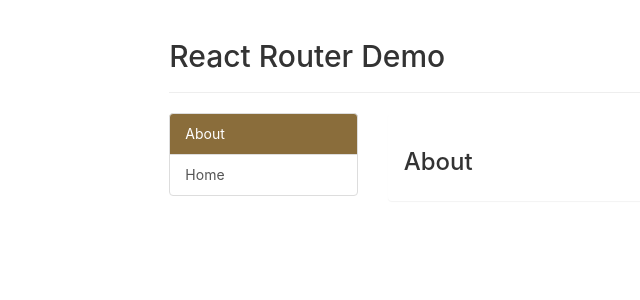
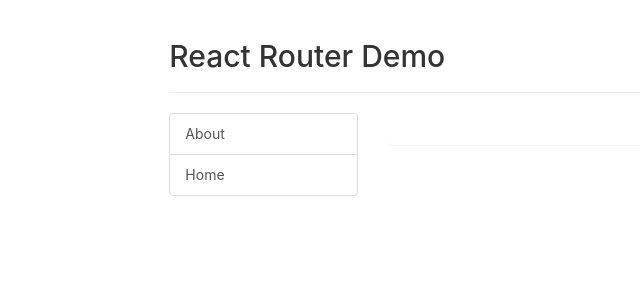
Before and after one commit to BUGHERE/hello-react, a React (Create React App) app: page /about in a window 1280 px wide. Shown: the top 300 px of the page, without its empty margins (49-689 px from the left). Built offline with nearby package versions, Linux system fonts and the light colour scheme.

Commit message:
Switch的使用和解决样式丢失问题

```diff
--- a/public/index.html
+++ b/public/index.html
@@ -27,7 +27,7 @@
       work correctly both with client-side routing and a non-root public URL.
       Learn how to configure a non-root public URL by running `npm run build`.
     -->
-    <link rel="stylesheet" href="./css/bootstrap.css"/>
+    <link rel="stylesheet" href="%PUBLIC_URL%/css/bootstrap.css"/>
     <title>React App</title>
     <style>
       .atguigu{
--- a/src/App.jsx
+++ b/src/App.jsx
@@ -1,5 +1,5 @@
 import React, {Component} from 'react';
-import {Route} from 'react-router-dom'
+import {Route, Switch} from 'react-router-dom'
 import About from './pages/About'
 import Home from './pages/Home'
 import Header from './components/Header'
@@ -16,17 +16,18 @@ export default class App extends Component {
               {/*原生（有刷跳转）*/}
               {/*<a className="list-group-item" href="./about.html">About</a>*/}
               {/*<a className="list-group-item active" href="./home.html">Home</a>*/}
-
-              <MyNavLink to="/about">About</MyNavLink>
-              <MyNavLink to="/home">Home</MyNavLink>
+              <MyNavLink to="/atguigu/about">About</MyNavLink>
+              <MyNavLink to="/atguigu/home">Home</MyNavLink>
             </div>
           </div>
           <div className="col-xs-6">
             <div className="panel">
               <div className="panel-body">
-                {/*注册路由*/}
-                <Route path="/about" component={About}/>
-                <Route path="/home" component={Home}/>
+                <Switch>
+                  {/*注册路由*/}
+                  <Route path="/atguigu/about" component={About}/>
+                  <Route path="/atguigu/home" component={Home}/>
+                </Switch>
               </div>
             </div>
           </div>
```
